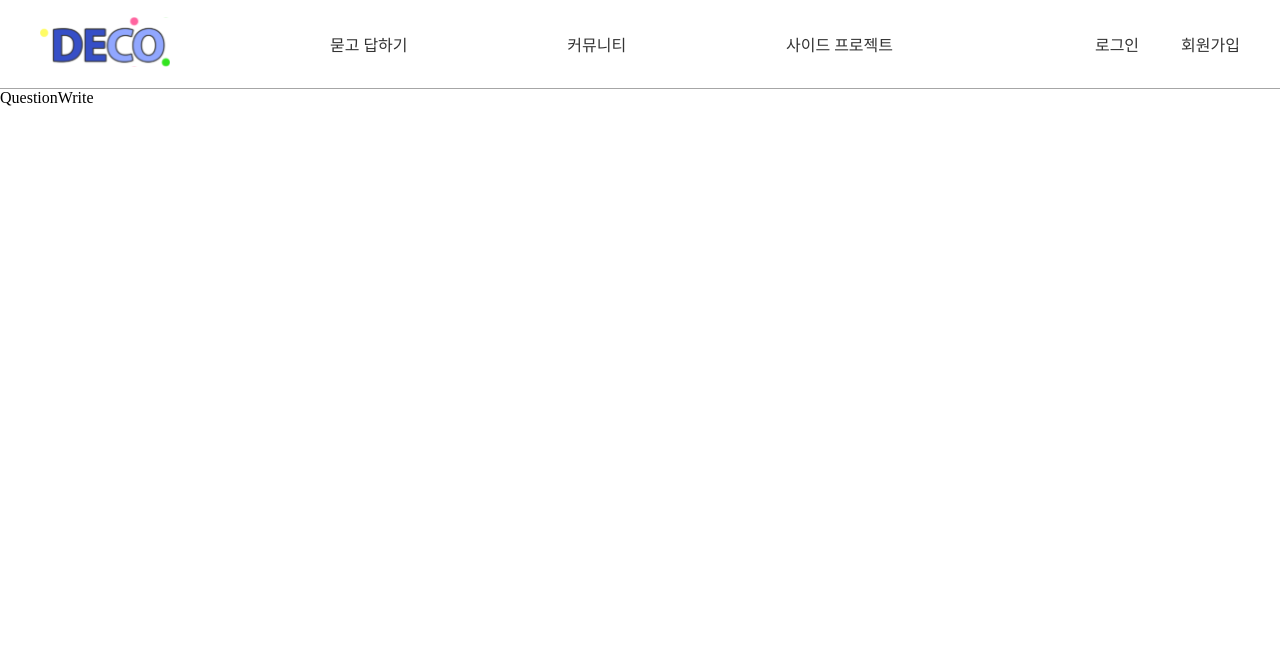
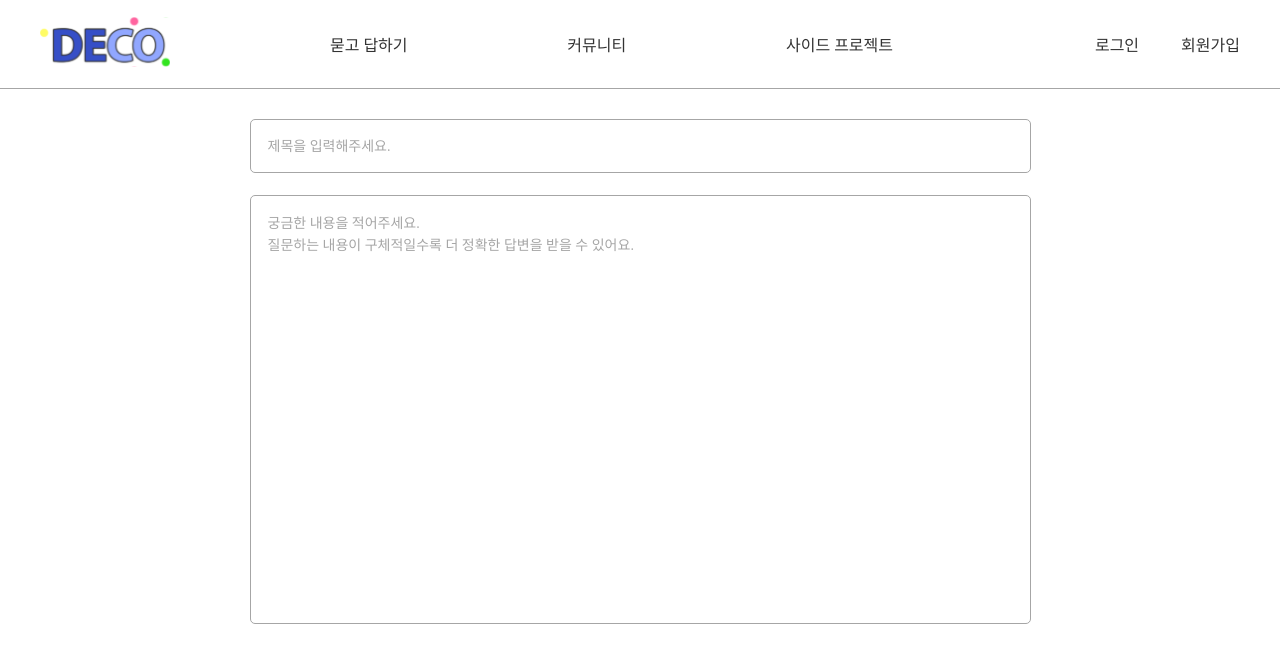
Before and after one commit to Likelion-lucky7/DECO, a React (Vite) app in the folder deco/: page /question/write in a window 1280 px wide. Shown: the top 662 px of the page. Built offline with nearby package versions, Linux system fonts and the light colour scheme.

Commit message:
[Feat] 묻고 답하기 글쓰기 폼 컴포넌트 제작

```diff
--- /dev/null
+++ b/deco/src/components/Common/WriteInput/WriteInput.jsx
@@ -0,0 +1,28 @@
+import { useId } from "react";
+import styles from "./WriteInput.module.css";
+
+const WriteInput = () => {
+  const id = useId();
+
+  return (
+    <div className={styles.container}>
+      <input
+        id={id}
+        type="text"
+        placeholder="제목을 입력해주세요."
+        className={styles.title}
+      />
+
+      <textarea
+        name="content"
+        id="content"
+        cols="30"
+        rows="10"
+        placeholder="궁금한 내용을 적어주세요.&#10;질문하는 내용이 구체적일수록 더 정확한 답변을 받을 수 있어요."
+        className={styles.content}
+      ></textarea>
+    </div>
+  );
+};
+
+export default WriteInput;
--- /dev/null
+++ b/deco/src/components/Common/WriteInput/WriteInput.module.css
@@ -0,0 +1,36 @@
+.container {
+  display: flex;
+  flex-flow: column nowrap;
+  justify-content: center;
+  margin-top: 30px;
+}
+
+.title {
+  width: 760px;
+  height: 50px;
+  margin-bottom: 22px;
+  border: 1px solid var(--gray-300);
+  border-radius: 5px;
+  color: #333333;
+  padding-left: 17px;
+}
+
+.content {
+  width: 760px;
+  height: 408px;
+  border: 1px solid var(--gray-300);
+  border-radius: 5px;
+  color: #333333;
+  padding-left: 17px;
+  padding-top: 17px;
+  resize: none;
+  line-height: 1.6;
+}
+
+input::placeholder,
+textarea::placeholder {
+  font-size: 14px;
+  font-weight: 400;
+  color: var(--gray-300);
+  line-height: 1.6;
+}
--- a/deco/src/components/LoginPage/Login.module.css
+++ b/deco/src/components/LoginPage/Login.module.css
@@ -1,7 +1,7 @@
 .container {
   display: flex;
   flex-flow: column nowrap;
-  width: 1140px;
+  width: 1200px;
   min-width: 62.5%;
   margin: 0 auto;
 }
--- a/deco/src/components/QuestionPage/QuestionWrite.jsx
+++ b/deco/src/components/QuestionPage/QuestionWrite.jsx
@@ -1,9 +1,13 @@
-import React from 'react'
+import React from "react";
+import WriteInput from "@/components/Common/WriteInput/WriteInput";
+import styles from "./QuestionWrite.module.css";
 
 const QuestionWrite = () => {
   return (
-    <div>QuestionWrite</div>
-  )
-}
+    <div className={styles.container}>
+      <WriteInput />
+    </div>
+  );
+};
 
 export default QuestionWrite;
--- /dev/null
+++ b/deco/src/components/QuestionPage/QuestionWrite.module.css
@@ -0,0 +1,8 @@
+.container {
+  display: flex;
+  flex-flow: row nowrap;
+  justify-content: center;
+  width: 1200px;
+  min-width: 62.5%;
+  margin: 0 auto;
+}
```
